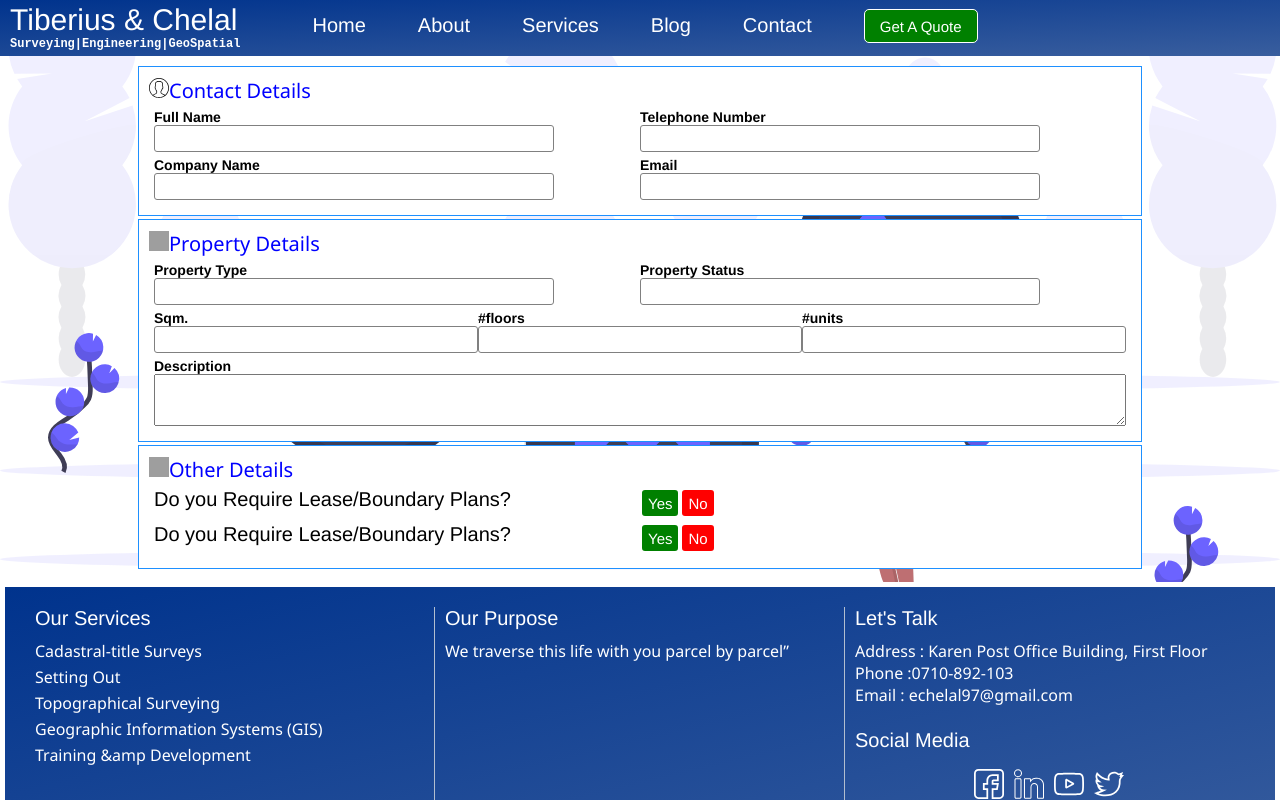
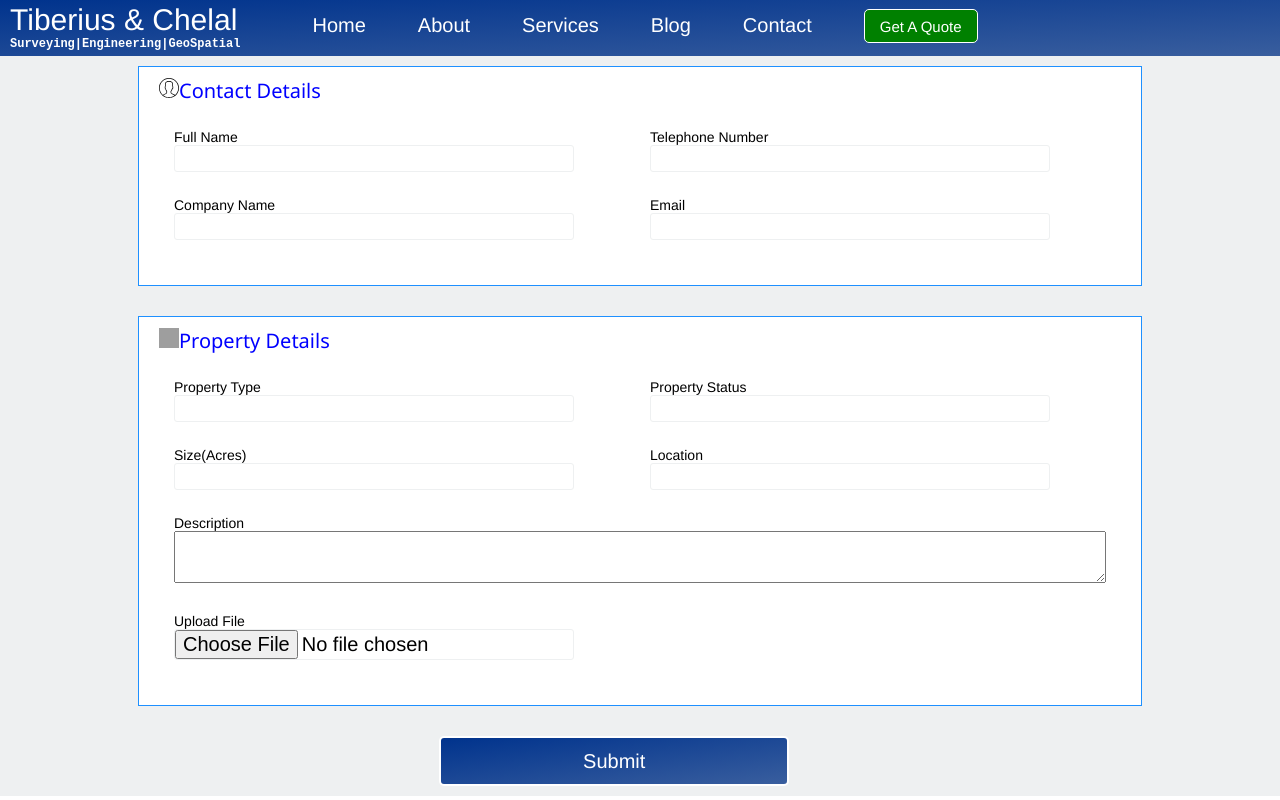
Before and after one commit to RichardMM/tcSite, a React (Create React App) app: page /quote in a window 1280 px wide. Shown: the top 800 px of the page. Built offline with nearby package versions, Linux system fonts and the light colour scheme; grey boxes are pictures that could not be loaded.

Commit message:
Changed styles for Qute form Added Client Feedback Section

```diff
--- a/src/App.js
+++ b/src/App.js
@@ -2,6 +2,7 @@ import React, {Fragment} from 'react';
 import HeaderBar from './components/Nav/HeaderBar'
 import Footer from './components/footer'
 import Routes from './Routes'
+
 
 import './styles/utilities.css'
 
@@ -14,6 +15,7 @@ import './styles/footer.css'
 import './styles/about.css'
 import './styles/services.css'
 import './styles/quote.css'
+import './styles/feedback.css'
 
 function App() {
   return (
--- a/src/Routes.js
+++ b/src/Routes.js
@@ -5,17 +5,20 @@ import Slider from './components/Slider'
 import About from './components/About'
 import ServicesSection from './components/Services'
 
+import FeedBackGroup from './components/clientFeedBack'
+
 export default function Routes(props) {
     return (
         <Router>
             <Switch>
 
                 <Route exact path="/">
-                    <Fragment>
+                    <div className="home-page-content">
 
                         <Slider />
                         <ServicesSection />
-                    </Fragment>
+                        <FeedBackGroup />
+                    </div>
 
                 </Route>
                 <Route path="/about">
--- a/src/components/QuoteForm.js
+++ b/src/components/QuoteForm.js
@@ -13,28 +13,32 @@ export default function QuoteForm(props) {
                         <img src={contactIcon} alt="contact-icon" height="20px" width="20px" />
                         <span className="quote-section-header">Contact Details</span>
                     </span>
-
+                    <div className="content-area">
                         <div className="grid-col-2">
-        <div >
+                            <div className="quote-form-group">
                                 <label htmlFor="fullName">Full Name</label>
                                 <input type="text" id="fullName" />
                             </div>
-        <div >
+                            <div className="quote-form-group">
                                 <label htmlFor="telNo">Telephone Number</label>
                                 <input type="text" id="telNo" />
                             </div>
 
                         </div>
                         <div className="grid-col-2">
-        <div >
+                            <div className="quote-form-group">
                                 <label htmlFor="companyName">Company Name</label>
                                 <input type="text" id="companyName" />
                             </div>
-        <div >
+                            <div className="quote-form-group">
                                 <label htmlFor="email">Email</label>
                                 <input type="text" id="email" />
                             </div>
                         </div>
+
+                    </div>
+
+
 
                 </div>
 
@@ -43,65 +47,50 @@ export default function QuoteForm(props) {
                         <img src="https://img.icons8.com/metro/52/000000/road-worker.png" alt="contact-icon" height="20px" width="20px" />
                         <span className="quote-section-header">Property Details</span>
                     </span>
-
+                    <div className="content-area">
                         <div className="grid-col-2">
-        <div >
+                            <div className="quote-form-group">
                                 <label htmlFor="propertyType">Property Type</label>
                                 <input type="text" id="propertyType" />
                             </div>
-        <div >
+                            <div className="quote-form-group">
                                 <label htmlFor="propertyStatus">Property Status</label>
                                 <input type="text" id="propertyStatus" />
                             </div>
 
                         </div>
-    <div className="grid-col-3">
-        <div >
-            <label htmlFor="sqm">Sqm.</label>
+                        <div className="grid-col-2">
+                            <div className="quote-form-group">
+                                <label htmlFor="sqm">Size(Acres)</label>
                                 <input type="text" id="Sqm" />
                             </div>
-        <div >
-            <label htmlFor="floorsCount">#floors</label>
-            <input type="text" id="floorsCount" />
+                            <div className="quote-form-group">
+                                <label htmlFor="location">Location</label>
+                                <input type="text" id="location" />
                             </div>
-        <div >
-            <label htmlFor="unitsCount">#units</label>
-            <input type="text" id="unitsCount" />
+
+                        </div>
+                        <div className="grid-col-1">
+
+                            <div className="quote-form-group">
+                                <label htmlFor="propertyDescription">Description</label>
+                                <textarea type="text" id="propertyDescription" style={{ width: "100%" }} />
                             </div>
                         </div>
                         <div className="grid-col-1">
-
-
-        <label htmlFor="propertyDescription">Description</label>
-        <textarea type="text" id="propertyDescription" style={{ width: "100%" }} />
+                        <div className="quote-form-group">
+                                <label htmlFor="fileUpload">Upload File</label>
+                                <input type="file" id="fileUpload" />
+                            </div>
                         </div>
 
-</div>
-<div className="form-section">
-<span style={{ justifyContent: "center" }}>
-        <img src="https://img.icons8.com/metro/52/000000/road-worker.png" alt="contact-icon" height="20px" width="20px" />
-        <span className="quote-section-header">Other Details</span>
-    </span>
-    <div className="grid-col-2">
-        <span>Do you Require Lease/Boundary Plans?</span>
-        <div>
-
-        <button className="btn bg-success" role="button">Yes</button>
-        <button className="btn bg-warning" role="button">No</button>
-        </div>
-    </div>
-    <div className="grid-col-2">
-        <span>Do you Require Lease/Boundary Plans?</span>
-        <div>
-
-        <button className="btn bg-success" role="button">Yes</button>
-        <button className="btn bg-warning" role="button">No</button>
-        </div>
-    </div>
 
                     </div>
                 </div>
 
+                <button className="btn bg-brand quote-btn" role="button">Submit</button>
+
+            </div>
         </div>
 
     )
--- /dev/null
+++ b/src/components/clientFeedBack.js
@@ -0,0 +1,50 @@
+import React, { Fragment } from 'react'
+
+import quoteIcon from '../images/quote.svg'
+
+function FeedBack(props) {
+
+
+    return (
+        <div className="feedback-card">
+            <div className="feedback-icon">
+            <img src={quoteIcon} alt="" />
+
+            </div>
+            <p>
+            Far far away, behind the word mountains, far from the countries Vokalia and Consonantia, there live the blind texts.
+            </p>
+            <div className="grid-col-2">
+                <img className="feedback-image" src="https://images.unsplash.com/photo-1518809595274-1471d16319b7?ixlib=rb-1.2.1&ixid=eyJhcHBfaWQiOjEyMDd9&auto=format&fit=crop&w=911&q=80" alt=""/>
+                <div>
+                <h4 className="feed-back-title">
+                    Name
+                </h4>
+                <span>Marketing Manger</span>
+                </div>
+
+            </div>
+        </div>
+    )
+}
+
+export default function FeedBackGroup(props) {
+
+
+
+    return (
+
+        <Fragment>
+            <h1 className="group-title">Happy Clients</h1>
+
+
+        <div className="grid-col-3 feedback-group">
+            <FeedBack />
+            <FeedBack />
+            <FeedBack />
+        </div>
+        </Fragment>
+
+    )
+
+}
--- /dev/null
+++ b/src/styles/feedback.css
@@ -0,0 +1,55 @@
+.feedback-group{
+
+    padding: 10px;
+    margin-top:5px;
+    margin-right: 20px;
+    margin-left: 20px;
+
+
+}
+
+.feedback-group *{
+    font-family: 'Segoe UI', Tahoma, Geneva, Verdana, sans-serif;;
+}
+
+.feedback-card{
+    background-color: white;
+    padding-left: 12px;
+    padding-right:12px ;
+    padding-top: 10px;
+    margin-bottom: 20px;
+    width: 90%;
+    position: relative;
+}
+
+.feedback-icon{
+    position:absolute;
+    width: 35px;
+    height: 35px;
+    margin: 0;
+    top:-20px;
+    left:10px;
+    border-radius: 50%;
+    padding: 6px;
+    background-color: white;
+    border-style: solid;
+    border-width: 1px;
+    border-color: black;
+}
+
+.feedback-icon img{
+
+    height: 20px;
+    width: 20px;
+
+}
+
+.feed-back-title{
+    font-weight: bold;
+}
+
+.feedback-image{
+    width: 50px;
+    height: 50px;
+    border-radius: 20%;
+}
--- a/src/styles/quote.css
+++ b/src/styles/quote.css
@@ -1,7 +1,6 @@
 .quote-page-wrapper{
-    background-image: url(../images/quoteBackground.svg);
-    background-position: center;
-    background-size: cover;
+    background-color: #eef0f1;
+
 }
 
 .quote-section-header{
@@ -11,14 +10,35 @@
 
 .form-section{
     border: 1px solid #1E90FF;
-    padding: 10px;
-    margin-bottom: 3px;
+    padding: 10px 20px 30px 20px ;
+
+    margin-bottom: 30px;
     background-color:rgb(255,255,255,1);
 
 
 
 }
 
+.content-area{
+    padding: 10px 0px 0px 0px;
+    margin:0px;
+}
+
+.quote-form-group{
+    padding: 10px;
+}
+
+
+
+.custom-container .quote-btn{
+    width: 350px;
+    padding: 10px;
+    margin-left: 30%;
+    text-align: center;
+
+    font-size: 20px;
+    height: 50px;
+}
 .form-section input{
     max-width: 400px;
     width: 100%;
@@ -26,10 +46,10 @@
     border-width: 1px;
     border-style: solid;
     box-shadow: none;
-    border-color: grey;
+    border-color: #eef0f1;
 }
 
 .form-section label{
-    font-weight: bold;
+    font-weight: normal;
     font-size: 14px;
 }
--- a/src/styles/services.css
+++ b/src/styles/services.css
@@ -1,14 +1,18 @@
 .services-group{
-    background-color: #eef0f1;
+
     padding-top: 30px;
     padding-bottom: 20px;
 }
 
 .group-title{
 
+    background: -webkit-linear-gradient(#00338D, rgb(57, 94, 158));
+  -webkit-background-clip: text;
+  -webkit-text-fill-color: transparent;
+
     font-size: 48px;
     font-weight: bold;
-    color: blue;
+
     margin:auto auto 20px auto;
     text-align: center;
 }
--- a/src/styles/utilities.css
+++ b/src/styles/utilities.css
@@ -32,6 +32,14 @@ button[class*="btn"]{
     box-sizing: border-box;
     margin-top: 0px;
     margin-bottom: 0px;
+
+}
+
+.home-page-content{
+    background-color: #eef0f1;
+    padding: 0px;
+    margin: 0px;
+    border-width: 0px;
 }
 
 body {
```
Also changed, not shown: src/images/quote.svg (added). Lines whose indentation alone changed are shown as unchanged.
